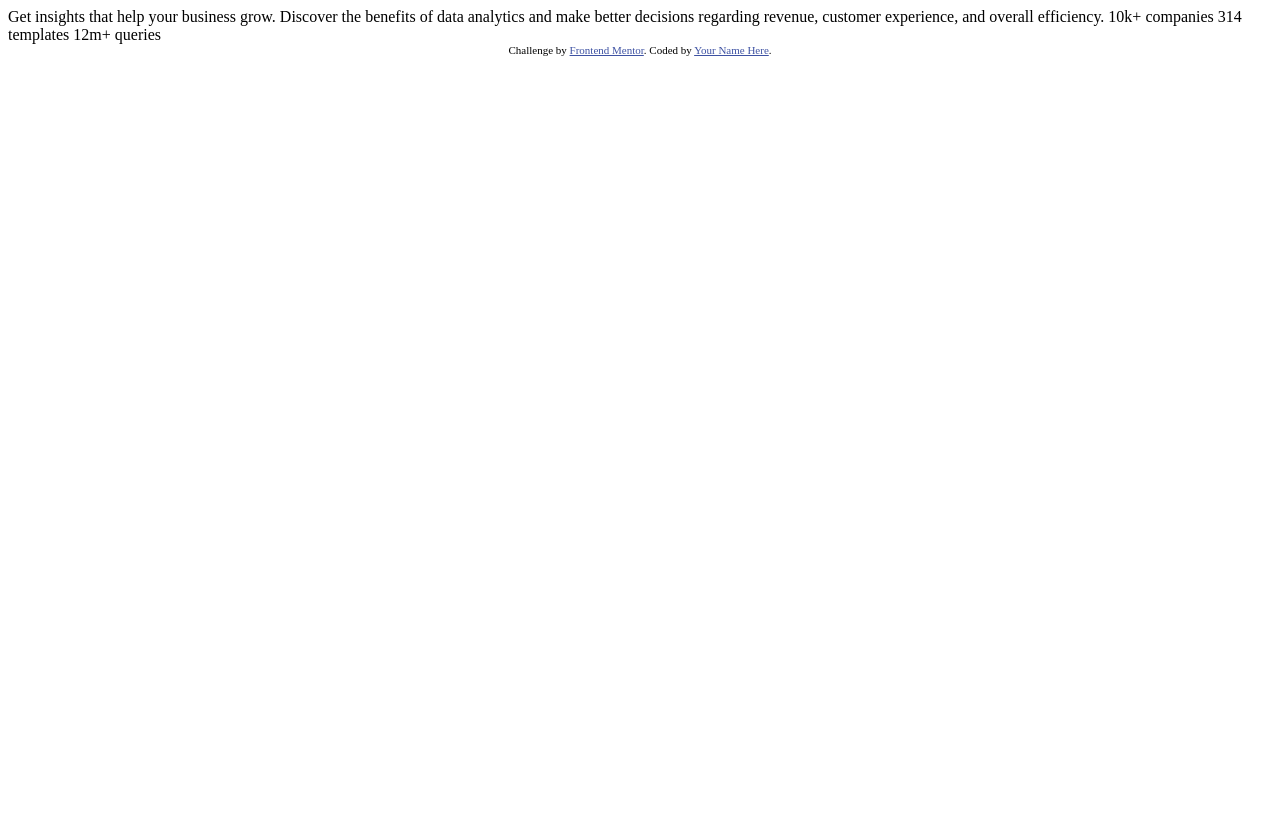
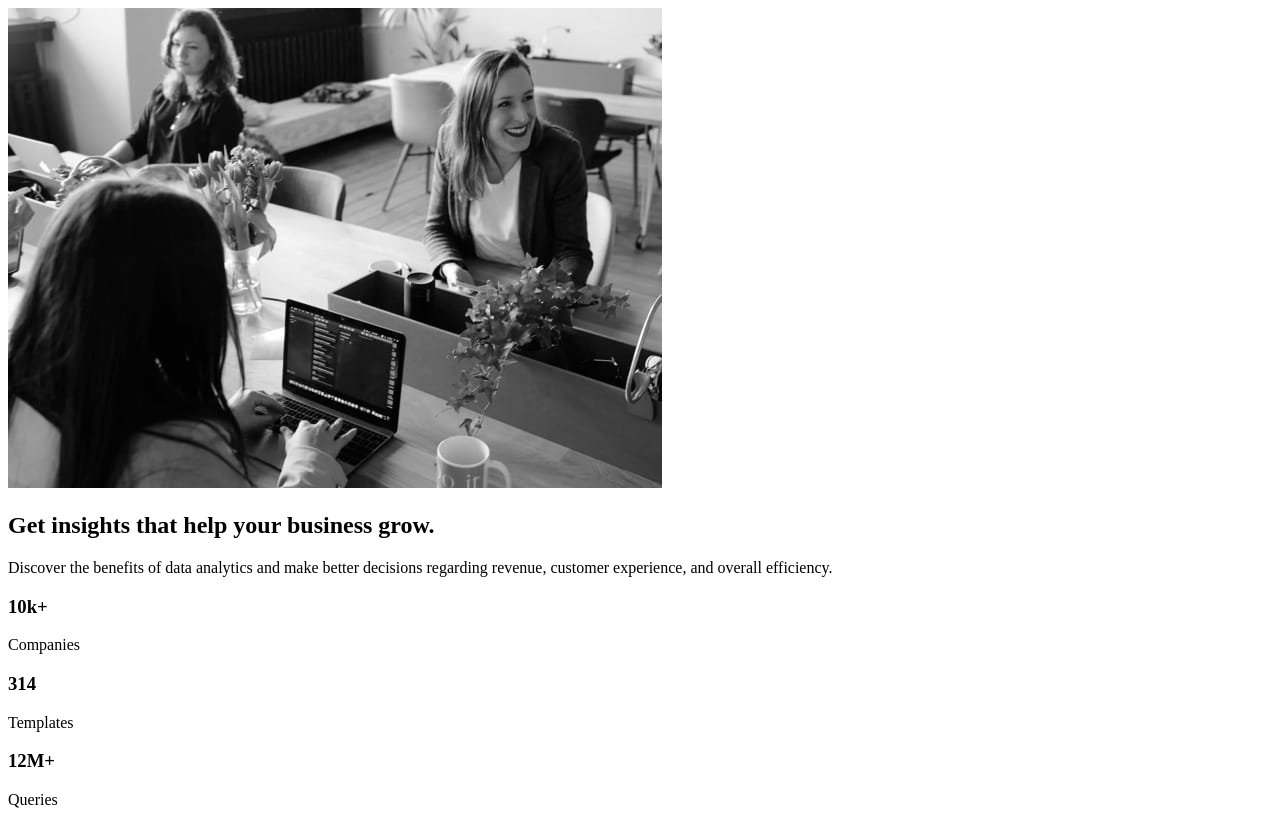
Before and after one commit to almanzarsaul/frontend-mentor-stats-preview-card, a plain HTML site: page index.html in a window 1280 px wide. Before the commit the page ends 800 px from the top, so only its background shows below. Drawn offline with Linux system fonts and the light colour scheme.

Commit message:
Initial HTML structure

```diff
--- a/index.html
+++ b/index.html
@@ -1,33 +1,58 @@
 <!DOCTYPE html>
 <html lang="en">
-<head>
-  <meta charset="UTF-8">
-  <meta name="viewport" content="width=device-width, initial-scale=1.0"> <!-- displays site properly based on user's device -->
+  <head>
+    <meta charset="UTF-8" />
+    <meta name="viewport" content="width=device-width, initial-scale=1.0" />
+    <!-- displays site properly based on user's device -->
 
-  <link rel="icon" type="image/png" sizes="32x32" href="./images/favicon-32x32.png">
+    <link
+      rel="icon"
+      type="image/png"
+      sizes="32x32"
+      href="./images/favicon-32x32.png"
+    />
 
-  <title>Frontend Mentor | Stats preview card component</title>
+    <title>Frontend Mentor | Stats preview card component</title>
+  </head>
+  <body>
+    <main>
+      <article class="card">
+        <img
+          src="./images/image-header-mobile.jpg"
+          alt="A group of women sitting at a table on laptops working."
+          class="card__image"
+        />
+        <div class="card__header">
+          <h1 class="header__title">
+            Get insights that help your business grow.
+          </h1>
+          <p class="header__description">
+            Discover the benefits of data analytics and make better decisions
+            regarding revenue, customer experience, and overall efficiency.
+          </p>
+        </div>
+        <div class="card__stats">
+          <div class="stats__companies">
+            <h3 class="stats__number">10k+</h3>
+            <p class="stats__label">Companies</p>
+          </div>
+          <div class="stats__templates">
+            <h3 class="stats__number">314</h3>
+            <p class="stats__label">Templates</p>
+          </div>
+          <div class="stats__queries">
+            <h3 class="stats__number">12M+</h3>
+            <p class="stats__label">Queries</p>
+          </div>
+        </div>
+      </article>
+    </main>
 
-  <!-- Feel free to remove these styles or customise in your own stylesheet 👍 -->
-  <style>
-    .attribution { font-size: 11px; text-align: center; }
-    .attribution a { color: hsl(228, 45%, 44%); }
-  </style>
-</head>
-<body>
-
-  Get insights that help your business grow.
-
-  Discover the benefits of data analytics and make better decisions regarding revenue, customer
-  experience, and overall efficiency.
-
-  10k+ companies
-  314 templates
-  12m+ queries
-
-  <div class="attribution">
-    Challenge by <a href="https://www.frontendmentor.io?ref=challenge" target="_blank">Frontend Mentor</a>.
-    Coded by <a href="#">Your Name Here</a>.
-  </div>
-</body>
+    <!-- <div class="attribution">
+      Challenge by
+      <a href="https://www.frontendmentor.io?ref=challenge" target="_blank"
+        >Frontend Mentor</a
+      >. Coded by <a href="#">Your Name Here</a>.
+    </div> -->
+  </body>
 </html>
```
